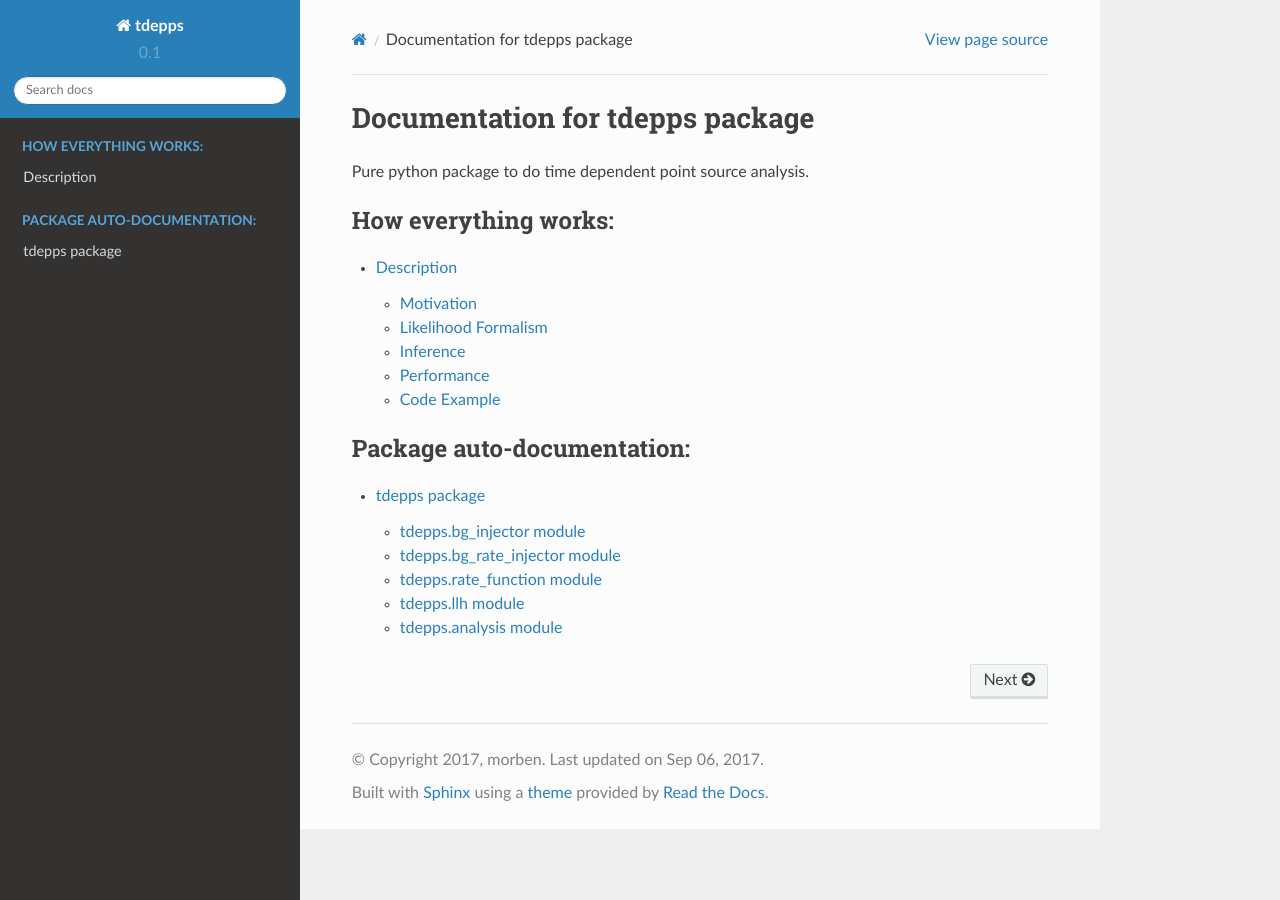
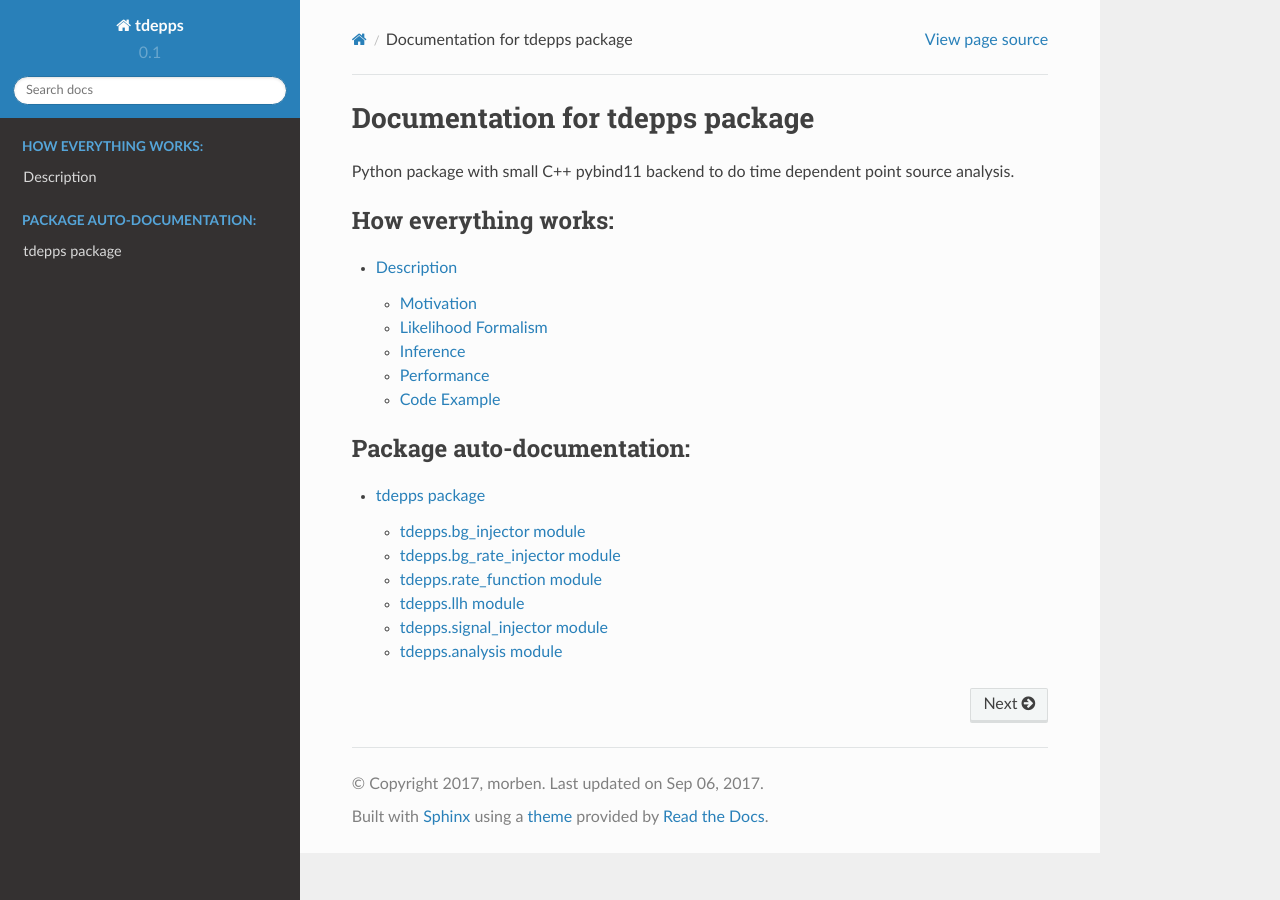
Before and after one commit to mennthor/tdepps, a Sphinx documentation site: the page built from docs/index.rst, in a window 1280 px wide. Built offline with Sphinx 7.4.7 and the Read the Docs theme 2.0.0, drawn with Linux system fonts in a browser that asks for light colours.

Commit message:
docs :: Added autodoc for signal injector

```diff
--- a/docs/index.rst
+++ b/docs/index.rst
@@ -6,7 +6,7 @@
 Documentation for tdepps package
 ================================
 
-Pure python package to do time dependent point source analysis.
+Python package with small C++ pybind11 backend to do time dependent point source analysis.
 
 .. toctree::
    :maxdepth: 2
--- a/docs/tdepps.rst
+++ b/docs/tdepps.rst
@@ -9,4 +9,5 @@ tdepps package
    tdepps.bg_rate_injector
    tdepps.rate_function
    tdepps.llh
+   tdepps.signal_injector
    tdepps.analysis
--- /dev/null
+++ b/docs/tdepps.signal_injector.rst
@@ -0,0 +1,7 @@
+tdepps\.signal\_injector module
+-------------------------------
+
+.. automodule:: tdepps.signal_injector
+    :members: SignalInjector
+    :undoc-members:
+    :show-inheritance:
```
